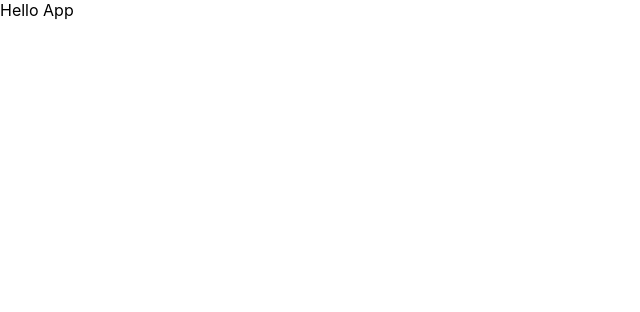
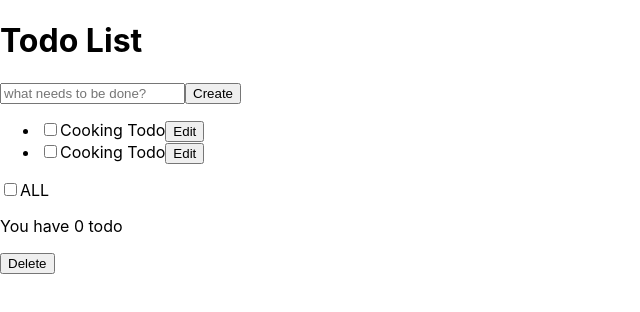
Before and after one commit to masahiro96848/react-context-api, a React (Create React App) app: page / in a window 1280 px wide. Shown: the top 312 px of the page, without its empty margins (0-640 px from the left). Built offline with nearby package versions, Linux system fonts and the light colour scheme.

Commit message:
feat: todoの雛形を作成

```diff
--- a/src/App.js
+++ b/src/App.js
@@ -1,7 +1,48 @@
 import React from 'react'
 
 function App() {
-    return <div className="App">Hello App</div>
+    return (
+        <div className="App">
+            <h1>Todo List</h1>
+
+            <form autoComplete="off">
+                <input
+                    type="text"
+                    name="todos"
+                    id="todos"
+                    required
+                    placeholder="what needs to be done?"
+                />
+                <button type="submit">Create</button>
+            </form>
+
+            <ul>
+                <li>
+                    <label htmlFor="">
+                        <input type="checkbox" id="" />
+                        Cooking Todo
+                    </label>
+                    <button>Edit</button>
+                </li>
+                <li>
+                    <label htmlFor="">
+                        <input type="checkbox" id="" />
+                        Cooking Todo
+                    </label>
+                    <button>Edit</button>
+                </li>
+            </ul>
+
+            <div className="row">
+                <label htmlFor="all">
+                    <input type="checkbox" name="all" id="" />
+                    ALL
+                </label>
+                <p>You have 0 todo</p>
+                <button id="delete">Delete</button>
+            </div>
+        </div>
+    )
 }
 
 export default App
```
